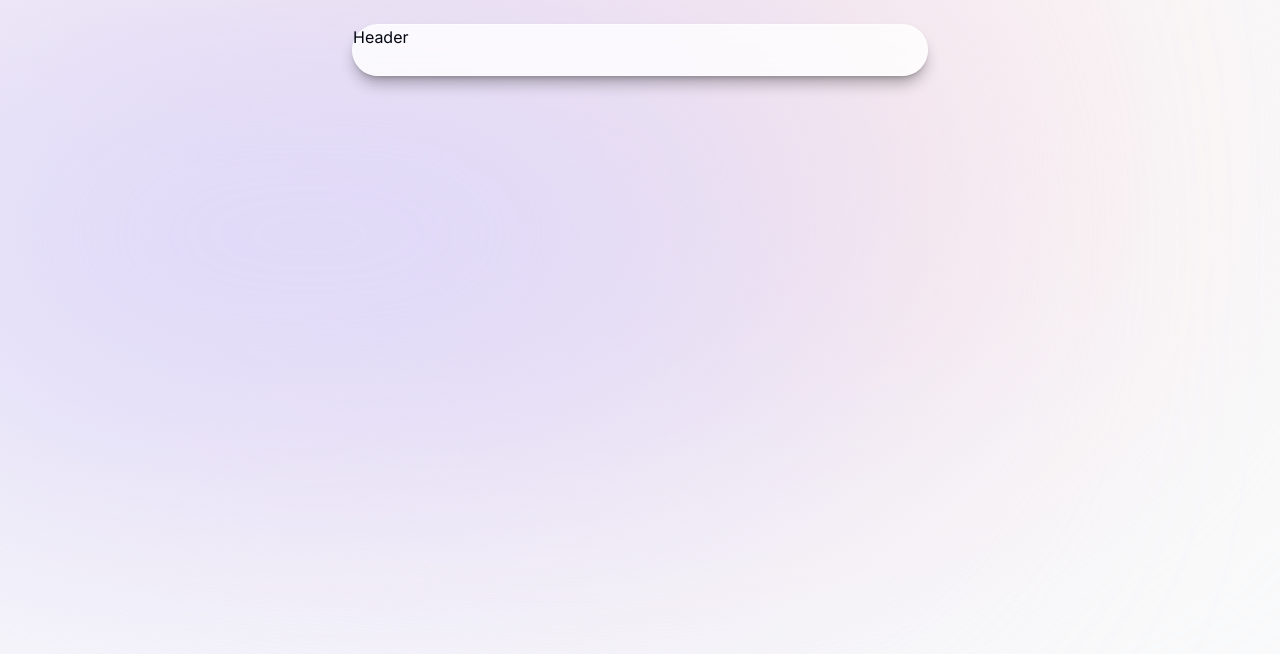
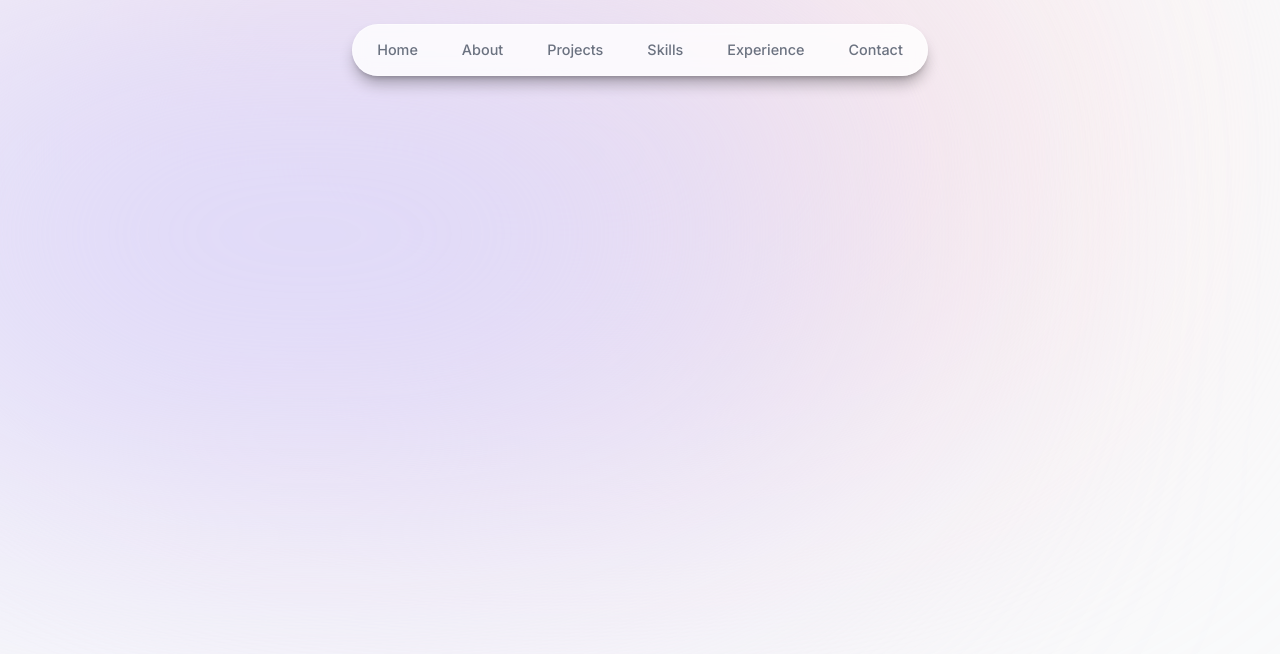
Before and after one commit to Rajat6697/portfolio-next-typescript-framermotion-tailwind, a Next.js app: page / in a window 1280 px wide. Shown: the top 654 px of the page. Built offline with nearby package versions, Linux system fonts and the light colour scheme.

Commit message:
Header component final

```diff
--- a/components/header.tsx
+++ b/components/header.tsx
@@ -1,15 +1,42 @@
-import React from 'react'
+"use client";
+import React from "react";
+import { motion } from "framer-motion";
+import { links } from "@/lib/data";
+import Link from "next/link";
 
-type Props = {}
+type Props = {};
 
 const Header = (props: Props) => {
   return (
-    <header className='z-[999] relative'>
-        <div className='fixed top-0 left-1/2 -translate-x-1/2 h-[4.5rem] w-full rounded-none border border-white border-opacity-40 bg-white  bg-opacity-80 shadow-lg shadow-black/[0.3] backdrop-blur-[0.5rem] sm:top-6 sm:h-[3.25rem] sm:w-[36rem] sm:rounded-full'>
-            Header
-        </div>
+    <header className="z-[999] relative">
+      <motion.div
+        className="fixed top-0 left-1/2  h-[4.5rem] w-full rounded-none border border-white border-opacity-40 bg-white  bg-opacity-80 shadow-lg shadow-black/[0.3] backdrop-blur-[0.5rem] sm:top-6 sm:h-[3.25rem] sm:w-[36rem] sm:rounded-full"
+        initial={{ y: -100, x: "-50%", opacity: 0 }}
+        animate={{ y: 0, x: "-50%", opacity: 1 }}
+      ></motion.div>
+      <nav className="flex fixed top-[0.15rem] left-1/2 h-12 -translate-x-1/2 py-2 sm:top-[1.7rem] sm:h-[initial] sm:py-0">
+        <ul className="flex w-[22rem] flex-wrap items-center justify-center gap-y-1 text-[0.9rem] font-medium text-gray-500 sm:w-[initial] sm:flex-nowrap sm:gap-5 ">
+          {links.map((link) => (
+            <motion.li
+              className="h-3/4 flex items-center
+                         justify-center"
+              key={link.hash}
+              initial={{ y: -100,  opacity: 0 }}
+              animate={{ y: 0,  opacity: 1 }}
+            >
+              <Link
+                className="flex w-full items-center justify-center px-3 py-3
+                        hover:text-gray-950 transition"
+                href={link.hash}
+              >
+                {link.name}
+              </Link>
+            </motion.li>
+          ))}
+        </ul>
+      </nav>
     </header>
-  )
-}
+  );
+};
 
-export default Header
+export default Header;
```
